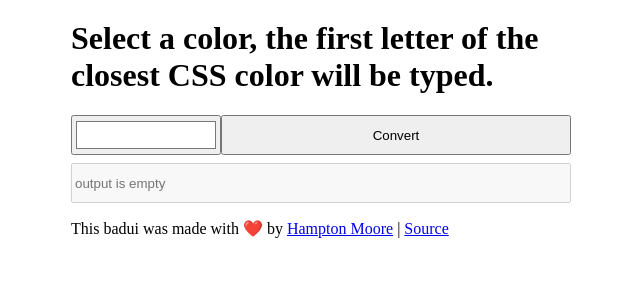
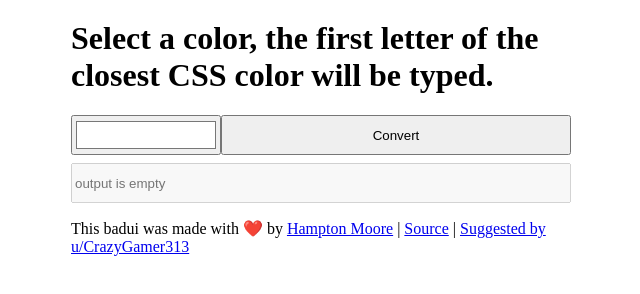
Before and after one commit to hamptonmoore/badUI, a plain HTML site: page colorKeyboard/index.html in a window 1280 px wide. Shown: the whole page, without its empty margins (319-959 px from the left). Drawn offline with Linux system fonts and the light colour scheme.

Commit message:
Add credit

```diff
--- a/colorKeyboard/index.html
+++ b/colorKeyboard/index.html
@@ -22,7 +22,7 @@ button {
 <input type="color" id="hex" style="width:30%" value="#ffffff"><button id="ping" type="button" style="width:70%">Convert</button>
 <input type="text" id="keyboard" disabled style="width:100%;margin-top:8px;" placeholder="output is empty">
 
-<p>This badui was made with ❤️ by <a href="https://hampton.pw">Hampton Moore</a> | <a href="https://github.com/hamptonmoore/badUI/tree/master/colorKeyboard">Source</a></p>
+<p>This badui was made with ❤️ by <a href="https://hampton.pw">Hampton Moore</a> | <a href="https://github.com/hamptonmoore/badUI/tree/master/colorKeyboard">Source</a> | <a href="https://www.reddit.com/user/CrazyGamer313">Suggested by u/CrazyGamer313</a></p>
 
 <script>
 let button = document.getElementById("ping");
```
